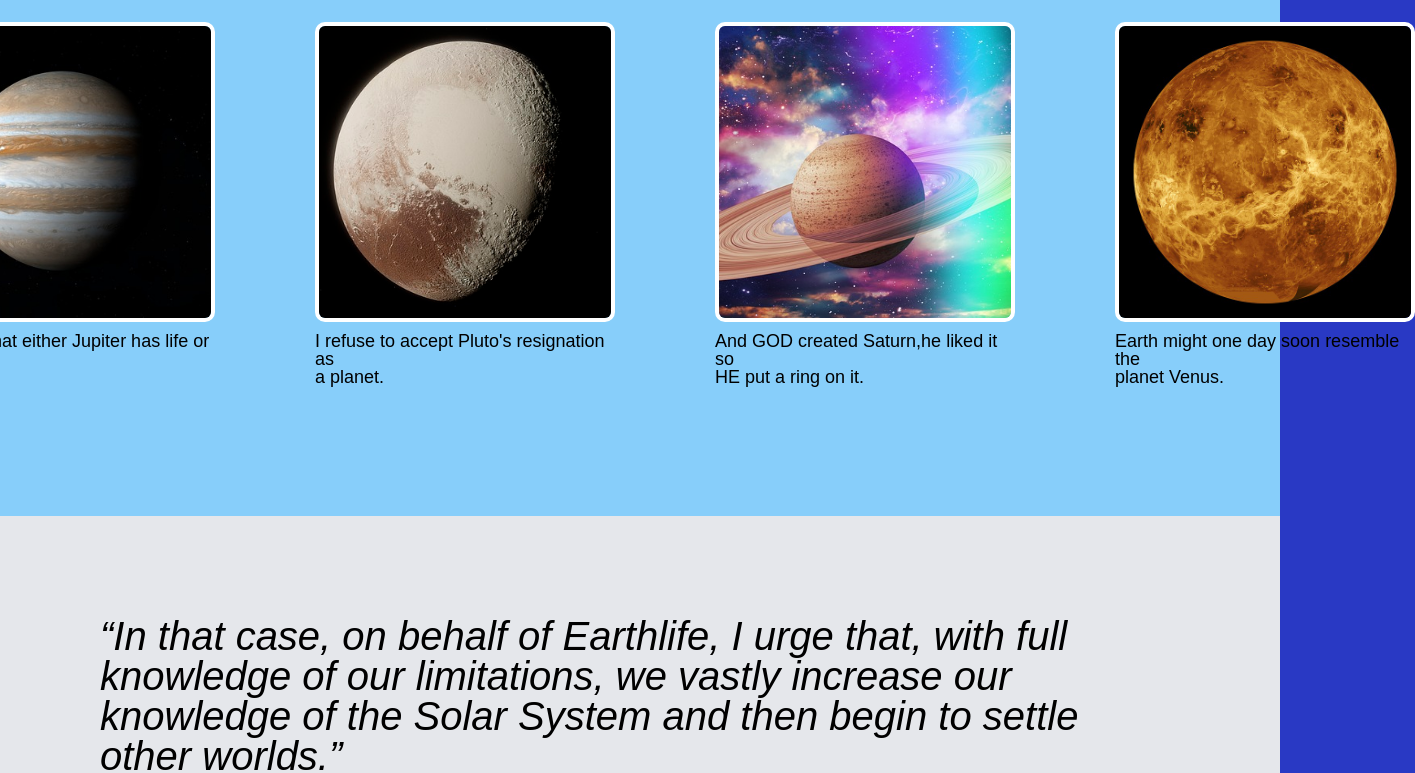
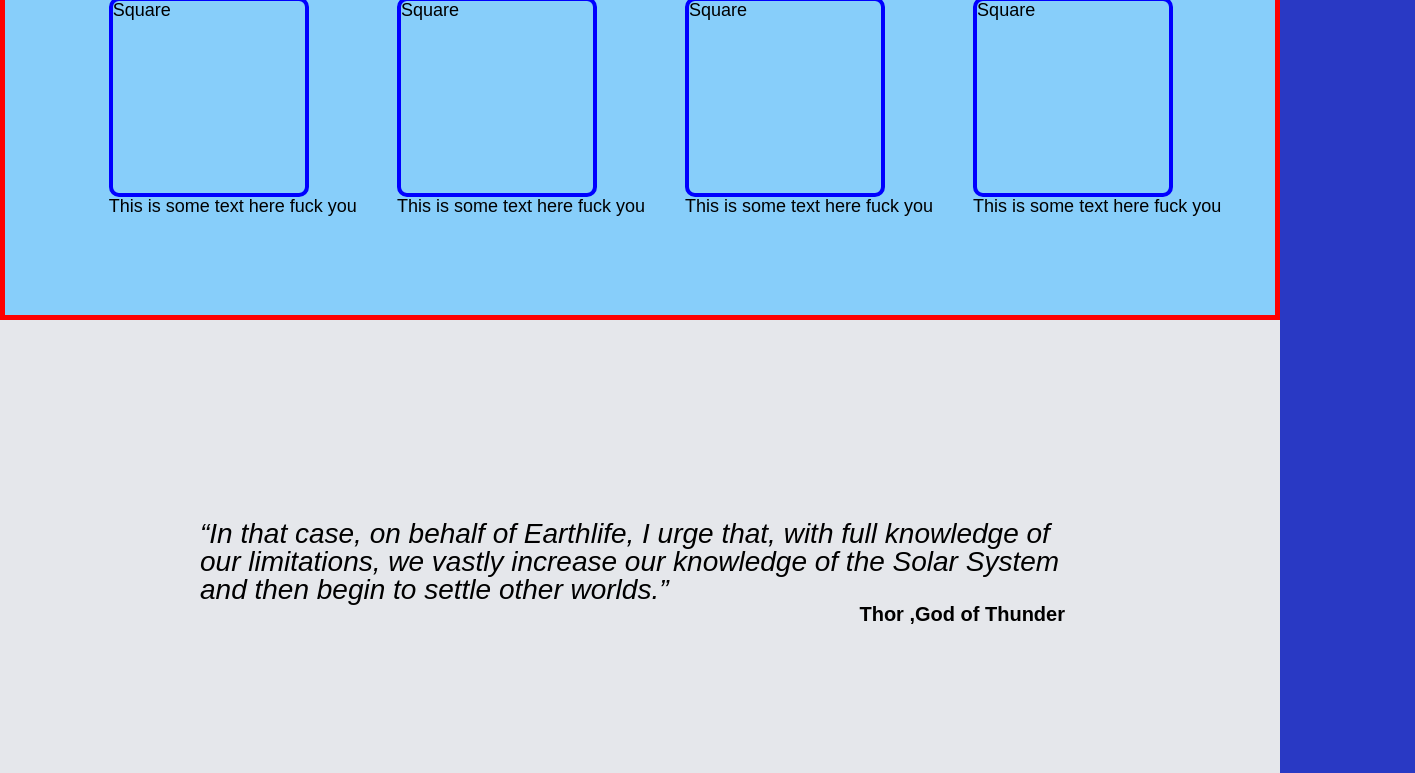
Before and after one commit to Huzaifa6290/Landing-Page-Project, a plain HTML site: page index.html in a window 1280 px wide. Shown: the part 584-1357 px from the top of the page, 1415 px wide, since content can reach past the window. Drawn offline with Linux system fonts and the light colour scheme; files whose address does not match are found by name.

Commit message:
Revert "final"
This reverts commit 18c85d2cdae09117ab944de8d39899dcf35b566a.

```diff
--- a/index.html
+++ b/index.html
@@ -35,26 +35,26 @@
  <div class="h2">Some Types of Planets </div>
  <div class="boxes">
  <div >
-   <div class="square"><img class="pic" src="jupiter.jpg"></div>
-   <span>I believe that either Jupiter has life or <br/>it doesn't.<br/> </span>
+   <div class="square">Square</div>
+   <span>This is some text here fuck you</span>
 </div>
 <div>
-    <div class="square"><img class="pic" src="pluto.jpg" ></div>
-    <span>I refuse to accept Pluto's resignation as <br/>a planet.<br/></span>
+    <div class="square">Square</div>
+    <span>This is some text here fuck you</span>
  </div>
  <div>
-    <div class="square"><img class="pic" src="saturn.jpg"></div>
-    <span>And GOD created Saturn,he liked it so <br/>HE put a ring on it.<br/></span>
+    <div class="square">Square</div>
+    <span>This is some text here fuck you</span>
  </div>
  <div>
-    <div class="square"><img class="pic" src="venus.jpg"></div>
-    <span>Earth might one day soon resemble the<br/> planet Venus.<br></span>
+    <div class="square">Square</div>
+    <span>This is some text here fuck you</span>
  </div>
 </div>
 </section>
  <section class="section3rd">
  <p class="carl"> “In that case, on behalf of Earthlife, I urge that, with full knowledge of our limitations, we vastly increase our knowledge of the Solar System and then begin to settle other worlds.” </p>
- <span class="sagan"> Carl Sagan</span>
+ <span class="sagan"> Thor ,God of Thunder</span>
 </section>
 
 <div class="section4th">
@@ -73,5 +73,14 @@
 <div class="footer">
    <span> Copyright © The ODIN PROJECT</span>
 </div>
+
+
+
+
+
+
+
+
+
 </body>
 </html>
--- a/stylesheet.css
+++ b/stylesheet.css
@@ -75,10 +75,10 @@ li {   font-size: 20px;}
      font-weight: bold;
      margin-top: 10px;}
 
-.header img { width: 500px;
+.header img { width: 400px;
               height: 350px;
-
-             }
+            margin-right: 200px;
+             ;}
 
 .header .container { display: flex;
     justify-content: space-between;
@@ -86,11 +86,8 @@ li {   font-size: 20px;}
 }
 
 .section2 {
-             display: flex;
+             border: 5px solid red;
             background-color: lightskyblue;
-            flex-direction: column;
-            padding: 30px;
-
 
             }
 
@@ -105,41 +102,27 @@ li {   font-size: 20px;}
           font-size: 18px;
           display: flex;
           justify-content: center;
-         gap: 100px;
+         gap: 40px;
         margin: 40px 50px 100px  100px}
 
 
-.square {   width: 300px;
-            height: 300px;
-             border: 4px solid rgb(255, 255, 255);
-               border-radius: 10px;
-              overflow: hidden;
-            margin-bottom: 10px;
-            will-change: transform;
-            transition: transform 450ms; }
+.square {   width: 200px;
+            height: 200px;
+             border: 4px solid blue;
+               border-radius: 10px;     }
 
-  .square .pic {  width: 100%;
-                height: 100%;
-                object-fit: cover;
 
-                }
-
-               .square  .pic:hover {
-                  transition: transform 125ms;
-                  transform: translateY(-10px);
-                  cursor: pointer;
-                }
 .section3rd { background-color: #E5E7EB;
-               padding: 100px;
+               padding: 200px;
                display: flex;
                flex-direction: column;}
 
-.carl  {  font-size: 40px;
+.carl  {  font-size: 28px;
           font-style: italic;
           color: black; }
 
 .sagan {    color: black;
-   font-size: 25px;
+   font-size: 20px;
  font-weight: bold;
  align-self: flex-end;
  margin-right: 15px;}
```
